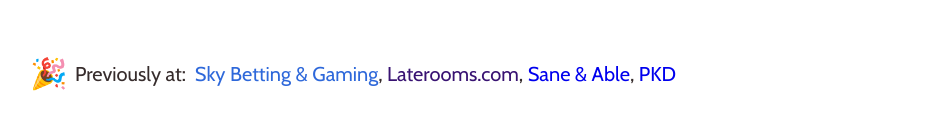
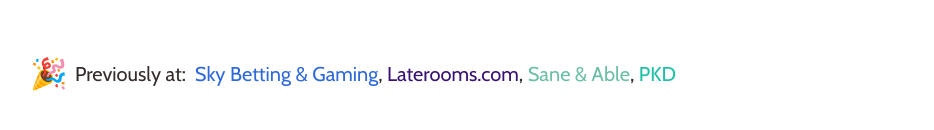
Before and after one commit to wmonk/will.mk, a React (Create React App) app: page / in a window 1280 px wide. Shown: the part 354-484 px from the top of the page, without its empty margins (20-954 px from the left). Built offline with nearby package versions, Linux system fonts and the light colour scheme.

Commit message:
Let route styling work

```diff
--- a/src/App.js
+++ b/src/App.js
@@ -80,7 +80,7 @@
                 <div>
                     Previously at: &nbsp;
                     {Object.keys(insides).slice(1).map(insideId => {
-                        const { href, title, id: cx } = insides[insideId];
+                        const { href, title, id: cx = insideId } = insides[insideId];
                         return (<a href={href} onClick={e => this.handleClick(e, insideId)} className={`${cx} ${id === insideId && "selected"}`} target="_blank">{title}</a>);
                     }).reduce((arr, link, i) => {
                         if (!Array.isArray(arr)) {
```
